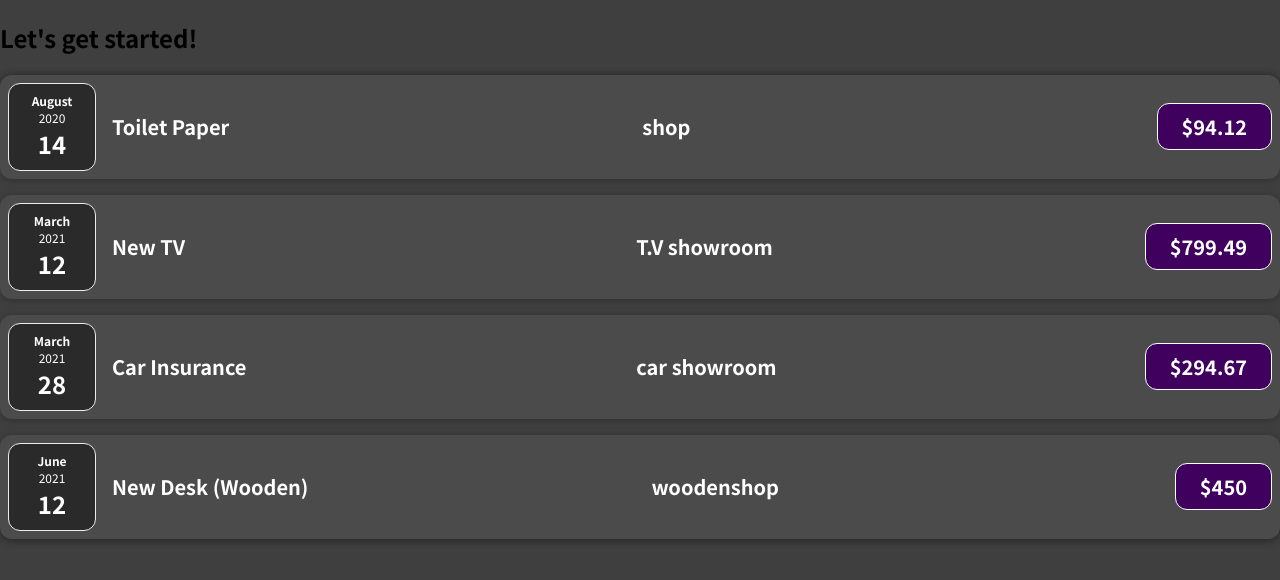
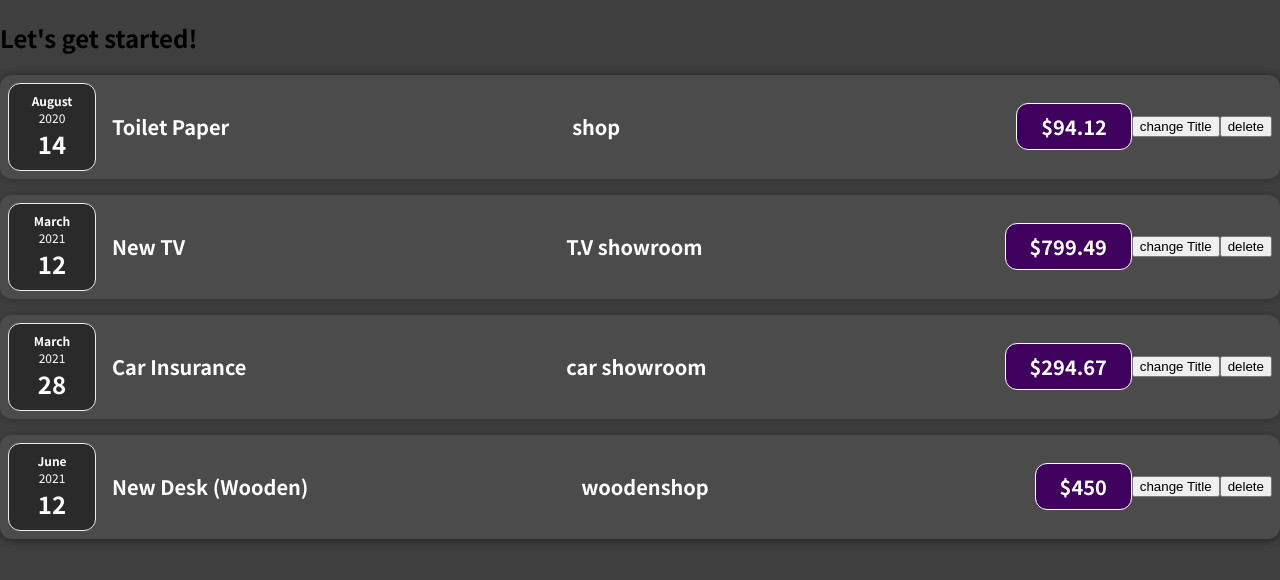
Before and after one commit to Kanukolu/react-expenseone, a React (Create React App) app: page / in a window 1280 px wide. Shown: the top 580 px of the page. Built offline with nearby package versions, Linux system fonts and the light colour scheme.

Commit message:
ADDING BUTTON

```diff
--- a/src/components/Expenses/ExpenseItem.js
+++ b/src/components/Expenses/ExpenseItem.js
@@ -14,7 +14,8 @@ const ExpenseItem = (props) => {
         <h2>{props.LocationOfExpenditure}</h2>
         <div className='expense-item__price' >${props.amount}</div>
       </div>
-
+      <button>change Title</button>
+      <button>delete </button>
 
     </Card>
   );
```
